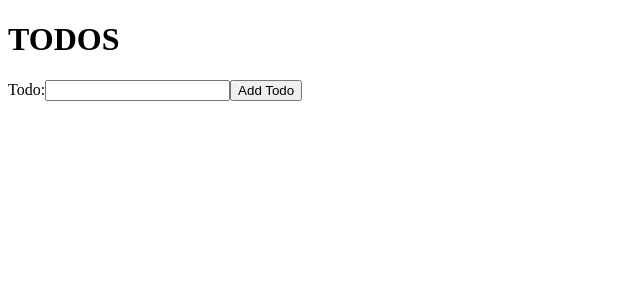
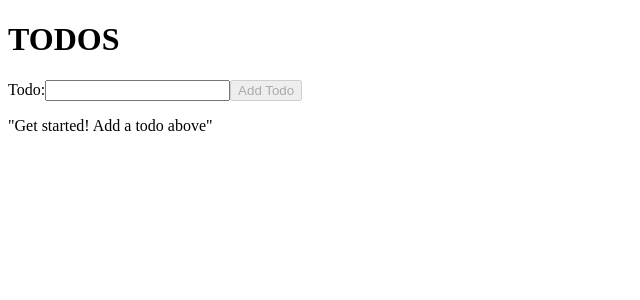
Before and after one commit to LizeethGaytan/TodoApp, a React (Vite) app: page / in a window 1280 px wide. Shown: the top 300 px of the page, without its empty margins (0-640 px from the left). Built offline with nearby package versions, Linux system fonts and the light colour scheme.

Commit message:
Updates to TodoList, App, and TodoForm files

```diff
--- a/src/App.jsx
+++ b/src/App.jsx
@@ -5,12 +5,23 @@ import TodoList from './TodoList';
 import TodoForm from './TodoForm';
 
 function App() {
-  // useState: state value(todoList), an update function(setTodoList), and a hook initialized with an empty array
+  // useState: state value/variable(todoList), an update function(setTodoList), and a hook initialized with an empty array
   const [todoList, setTodoList] = useState([]);
+  // helper function for addTodo
+  function completeTodo(id) {
+    const updatedTodos = todoList.map((todo) => {
+      if (todo.id === id) {
+        return { ...todo, isCompleted: true };
+      }
+      return todo;
+    });
+    // updated todolist state with updatedTodos array
+    setTodoList(updatedTodos);
+  }
 
   // handler function
   function addTodo(title) {
-    const newTodo = { id: Date.now(), title };
+    const newTodo = { id: Date.now(), title, isCompleted: false };
     setTodoList([...todoList, newTodo]);
   }
   return (
@@ -18,8 +29,8 @@ function App() {
       <h1>TODOS</h1>
       {/*TodoForm instance with an onAddTodo prop that's passes a handler function, addTodo*/}
       <TodoForm onAddTodo={addTodo} />
-      {/*TodoList instance with a todoList state value pased in as a prop*/}
-      <TodoList todoList={todoList} />
+      {/*TodoList instance with a todoList state value and completeTodo helper function passed in as props*/}
+      <TodoList todoList={todoList} onCompleteTodo={completeTodo} />
     </div>
   );
 }
--- a/src/TodoForm.jsx
+++ b/src/TodoForm.jsx
@@ -1,25 +1,34 @@
 import { useRef } from 'react';
+import { useState } from 'react';
 
 // TodoFrom component, returns a form
 // Self Note: Invoking onAddTodo needs to be passed in as a prop could be done as (props) then called props.onAddTodo() or {onAddTodo} and called onAddTodo()?
 function TodoForm({ onAddTodo }) {
   // useRef invoked with an empty string
   const todoTitleInput = useRef();
+  //use state
+  const [workingTodoTitle, setWorkingTodoTitle] = useState('');
   // Function takes event object
   function handleAddTodo(event) {
     event.preventDefault();
-    const title = event.target.title.value;
-    onAddTodo(title);
-
-    event.target.title.value = '';
+    onAddTodo(workingTodoTitle);
+    setWorkingTodoTitle('');
     todoTitleInput.current.focus();
   }
   return (
-    // Added onSubmit event handler and passed handleAddTodo function
+    // Added onSubmit event handler/listener and passed handleAddTodo function
     <form onSubmit={handleAddTodo}>
       <label htmlFor="todoTitle">Todo:</label>
-      <input id="todoTitle" name="title" ref={todoTitleInput}></input>
-      <button type="submit">Add Todo</button>
+      <input
+        id="todoTitle"
+        name="title"
+        value={workingTodoTitle}
+        ref={todoTitleInput}
+        onChange={(e) => setWorkingTodoTitle(e.target.value)}
+      ></input>
+      <button type="submit" disabled={workingTodoTitle === ''}>
+        Add Todo
+      </button>
     </form>
   );
 }
--- a/src/TodoList.jsx
+++ b/src/TodoList.jsx
@@ -1,10 +1,20 @@
 import TodoListItem from './TodoListItem';
 //Created a basic structure for the TodoList component(basically a function)
-function TodoList({ todoList }) {
-  return (
+function TodoList({ todoList, onCompleteTodo }) {
+  // below variable contains an array of todo items that have not been completed/checked off
+  const filteredTodoList = todoList.filter((todo) => !todo.isCompleted);
+  return filteredTodoList.length === 0 ? (
+    <p>"Get started! Add a todo above"</p>
+  ) : (
     <ul>
-      {todoList.map((todo) => (
-        <TodoListItem key={todo.id} todo={todo} />
+      {/* change todoList references with filteredTodoList */}
+      {filteredTodoList.map((todo) => (
+        <TodoListItem
+          key={todo.id}
+          todo={todo}
+          todoList={todoList}
+          onCompleteTodo={onCompleteTodo}
+        />
       ))}
     </ul>
   );
--- a/src/TodoListItem.jsx
+++ b/src/TodoListItem.jsx
@@ -1,5 +1,17 @@
-function TodoListItem({ todo }) {
-  return <li>{todo.title}</li>;
+function TodoListItem({ todo, onCompleteTodo }) {
+  return (
+    <li>
+      <form>
+        {' '}
+        <input
+          type="checkbox"
+          checked={todo.isCompleted}
+          onChange={() => onCompleteTodo(todo.id)}
+        />
+        {todo.title}
+      </form>
+    </li>
+  );
 }
 
 export default TodoListItem;
```
